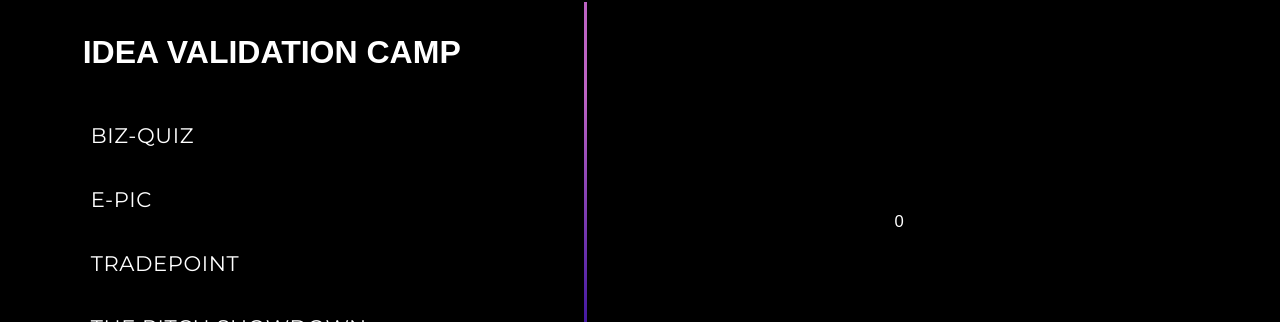
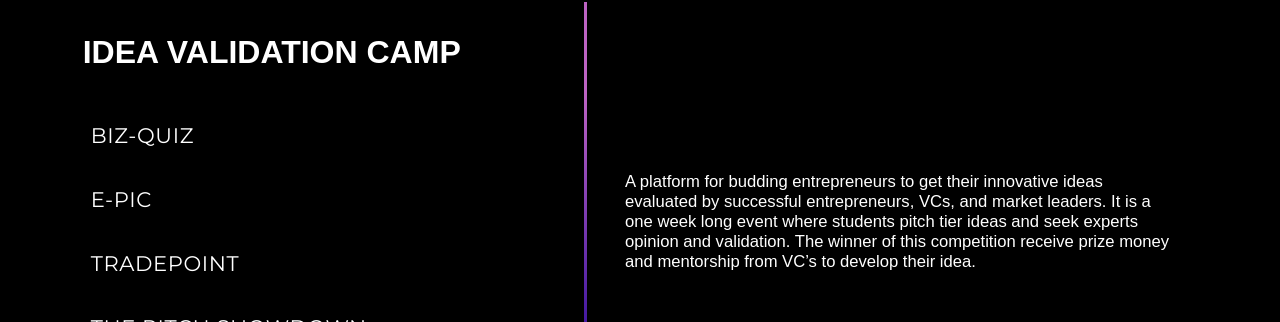
Before and after one commit to E-Cell-IITH/E-Cell-Website, a Next.js app: page / in a window 1280 px wide. Shown: the part 4137-4459 px from the top of the page. Built offline with nearby package versions, Linux system fonts and the light colour scheme.

Commit message:
fixed logo

```diff
--- a/components/third.js
+++ b/components/third.js
@@ -287,11 +287,9 @@ export default function Third() {
             className={style.content}
           >
             <Box className={style.box2} sx={{ textAlign: "left" }}>
-              {competitionData[competitionIndex].description.map(
-                (index, desc) => (
-                  <>{desc}</>
-                )
-              )}
+              {competitionData[competitionIndex].description.map((desc) => (
+                <>{desc}</>
+              ))}
             </Box>
           </Grid>
         </Grid>
```
